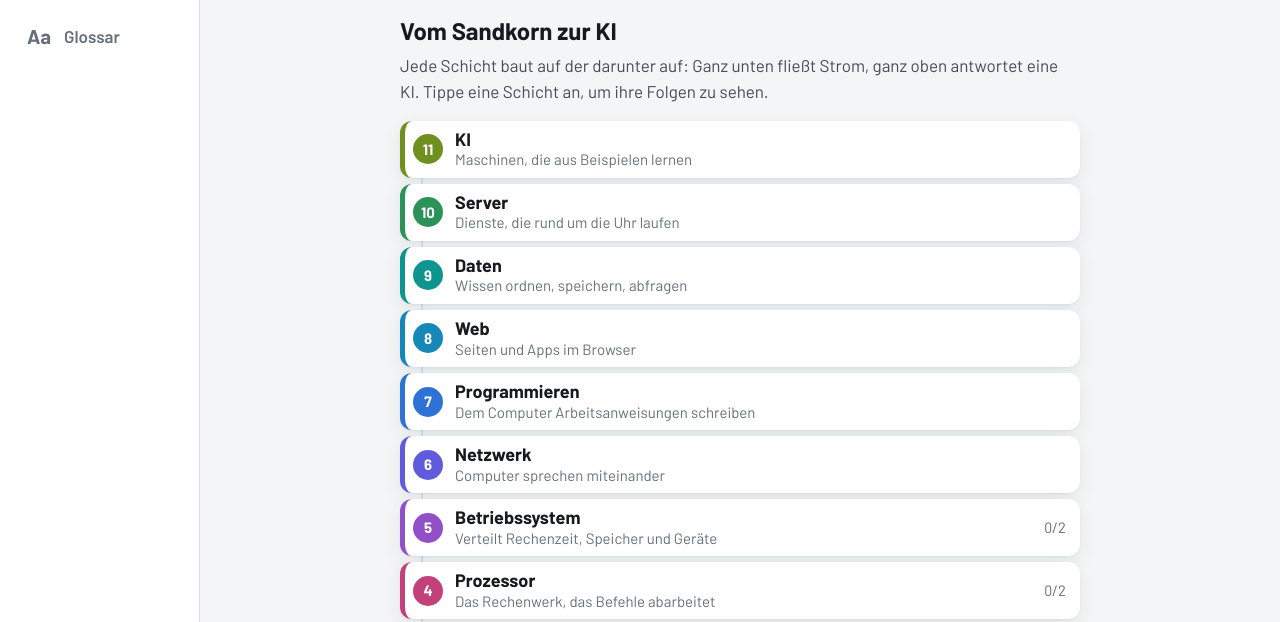
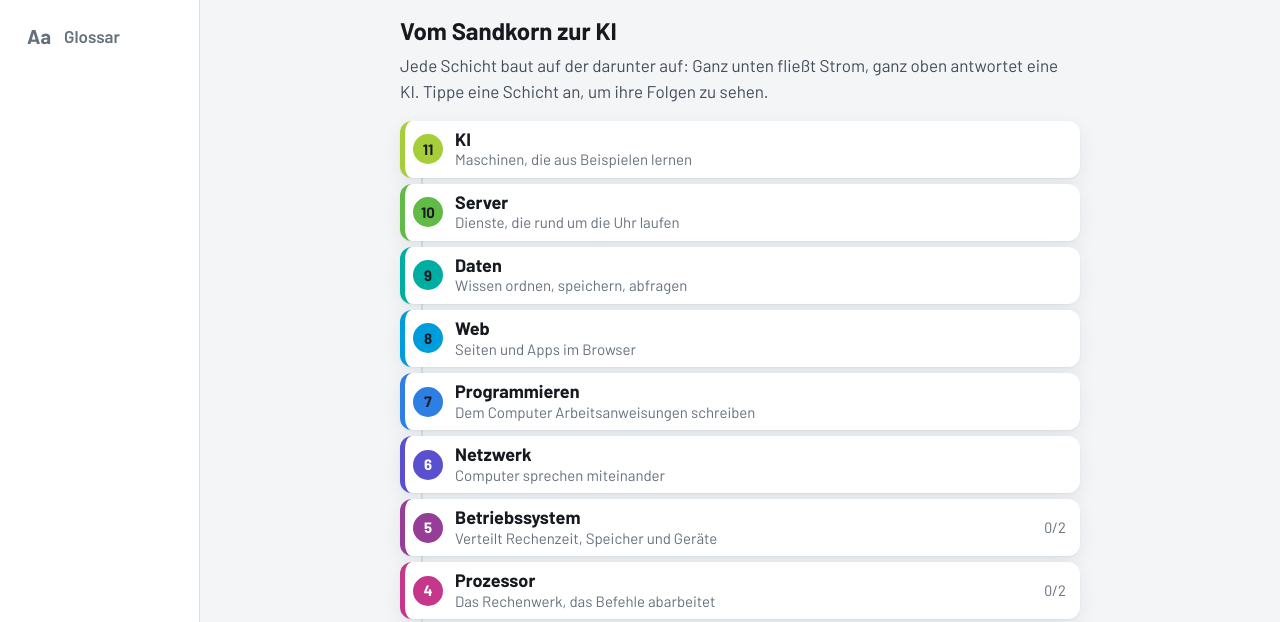
Before and after one commit to philipauras/it-trainer, a website with bundled scripts: page index.html in a window 1280 px wide. Shown: the part 116-738 px from the top of the page. Built offline with nearby package versions, Linux system fonts and the light colour scheme.

Commit message:
Schicht-Farben frischer (nach altem Apple-Regenbogen), Schrift auf Schicht-Farben automatisch dunkel/weiß
Co-Authored-By: Claude Opus 5.5 <noreply@anthropic.com>

```diff
--- a/config.json
+++ b/config.json
@@ -20,17 +20,17 @@
     { "id": "meister", "titel": "Vertiefung", "beschreibung": "Daten, Server und KI – eigene Systeme bauen und betreiben." }
   ],
   "schichten": [
-    { "id": "strom", "titel": "Strom", "kurz": "Elektronen tragen Ja und Nein", "farbe": "#d99a0b" },
-    { "id": "transistor", "titel": "Transistor", "kurz": "Schalter ohne bewegliche Teile", "farbe": "#e0761f" },
-    { "id": "logik", "titel": "Logik", "kurz": "UND, ODER, NICHT – Rechnen mit Schaltern", "farbe": "#d4504a" },
-    { "id": "prozessor", "titel": "Prozessor", "kurz": "Das Rechenwerk, das Befehle abarbeitet", "farbe": "#c2417a" },
-    { "id": "betriebssystem", "titel": "Betriebssystem", "kurz": "Verteilt Rechenzeit, Speicher und Geräte", "farbe": "#9150c8" },
-    { "id": "netzwerk", "titel": "Netzwerk", "kurz": "Computer sprechen miteinander", "farbe": "#5f5bdc" },
-    { "id": "programmieren", "titel": "Programmieren", "kurz": "Dem Computer Arbeitsanweisungen schreiben", "farbe": "#2f72d6" },
-    { "id": "web", "titel": "Web", "kurz": "Seiten und Apps im Browser", "farbe": "#1688b8" },
-    { "id": "daten", "titel": "Daten", "kurz": "Wissen ordnen, speichern, abfragen", "farbe": "#0f9590" },
-    { "id": "server", "titel": "Server", "kurz": "Dienste, die rund um die Uhr laufen", "farbe": "#2b935a" },
-    { "id": "ki", "titel": "KI", "kurz": "Maschinen, die aus Beispielen lernen", "farbe": "#6f8f1f" }
+    { "id": "strom", "titel": "Strom", "kurz": "Elektronen tragen Ja und Nein", "farbe": "#fdb827" },
+    { "id": "transistor", "titel": "Transistor", "kurz": "Schalter ohne bewegliche Teile", "farbe": "#f5821f" },
+    { "id": "logik", "titel": "Logik", "kurz": "UND, ODER, NICHT – Rechnen mit Schaltern", "farbe": "#e03a3e" },
+    { "id": "prozessor", "titel": "Prozessor", "kurz": "Das Rechenwerk, das Befehle abarbeitet", "farbe": "#c4378a" },
+    { "id": "betriebssystem", "titel": "Betriebssystem", "kurz": "Verteilt Rechenzeit, Speicher und Geräte", "farbe": "#963d97" },
+    { "id": "netzwerk", "titel": "Netzwerk", "kurz": "Computer sprechen miteinander", "farbe": "#5a4fcf" },
+    { "id": "programmieren", "titel": "Programmieren", "kurz": "Dem Computer Arbeitsanweisungen schreiben", "farbe": "#2d7fe3" },
+    { "id": "web", "titel": "Web", "kurz": "Seiten und Apps im Browser", "farbe": "#009ddc" },
+    { "id": "daten", "titel": "Daten", "kurz": "Wissen ordnen, speichern, abfragen", "farbe": "#00ada3" },
+    { "id": "server", "titel": "Server", "kurz": "Dienste, die rund um die Uhr laufen", "farbe": "#61bb46" },
+    { "id": "ki", "titel": "KI", "kurz": "Maschinen, die aus Beispielen lernen", "farbe": "#a6ce39" }
   ],
   "staffeln": [
     {
--- a/css/app.css
+++ b/css/app.css
@@ -117,17 +117,17 @@ img, svg { max-width: 100%; }
 .schicht-kopf::-webkit-details-marker { display: none; }
 .schicht-nr {
   flex: none; display: grid; place-items: center; width: 30px; height: 30px; border-radius: 50%;
-  background: var(--s-farbe); color: #fff; font-weight: 700; font-size: 15px;
+  background: var(--s-farbe); color: var(--s-schrift, #fff); font-weight: 700; font-size: 15px;
 }
 .schicht-name { display: flex; flex-direction: column; min-width: 0; flex: 1; }
 .schicht-name strong { font-size: 18px; line-height: 1.2; }
 .schicht-kurz { font-size: 15px; color: var(--c-text-3); line-height: 1.3; }
 .schicht-stand { font-size: 15px; color: var(--c-text-3); font-variant-numeric: tabular-nums; }
-.hier-marke { flex: none; padding: 3px 10px; border-radius: 99px; background: var(--s-farbe); color: #fff; font-size: 15px; font-weight: 700; }
+.hier-marke { flex: none; padding: 3px 10px; border-radius: 99px; background: var(--s-farbe); color: var(--s-schrift, #fff); font-size: 15px; font-weight: 700; }
 .schicht-hier { box-shadow: 0 0 0 2px var(--s-farbe), var(--schatten); }
 .schicht-fertig .schicht-nr::after { content: "✓"; position: absolute; }
 .schicht-fertig .schicht-nr { color: transparent; position: relative; }
-.schicht-fertig .schicht-nr::after { color: #fff; }
+.schicht-fertig .schicht-nr::after { color: var(--s-schrift, #fff); }
 .schicht-inhalt { padding: 0 14px 14px 50px; }
 .schicht-folgt { margin: 0; color: var(--c-text-3); font-size: 15px; }
 .schicht-folgen { list-style: none; margin: 10px 0 0; padding: 0; display: grid; gap: 4px; }
--- a/js/kern/thema.js
+++ b/js/kern/thema.js
@@ -19,3 +19,12 @@ export function wendeThemaAn(farben, wahl = 'auto') {
 export function folgeSystem(farben, wahlAbfragen) {
   dunkelMedia.addEventListener('change', () => wendeThemaAn(farben, wahlAbfragen()));
 }
+
+// Lesbare Schriftfarbe auf einer Hintergrundfarbe (z. B. Schicht-Farbe): dunkel auf hellen, weiß auf dunklen Farben.
+// Wählt, was nach WCAG den höheren Kontrast ergibt.
+export function schriftAuf(hex) {
+  const kanal = (i) => { const c = parseInt(hex.slice(i, i + 2), 16) / 255; return c <= 0.03928 ? c / 12.92 : ((c + 0.055) / 1.055) ** 2.4; };
+  const l = 0.2126 * kanal(1) + 0.7152 * kanal(3) + 0.0722 * kanal(5);
+  const DUNKEL = 0.0137;  // Luminanz von #1a1d24
+  return (1.05 / (l + 0.05)) >= ((l + 0.05) / (DUNKEL + 0.05)) ? '#fff' : '#1a1d24';
+}
--- a/js/ui/start.js
+++ b/js/ui/start.js
@@ -2,6 +2,7 @@
 import { el } from '../kern/dom.js';
 import { schichtStaende, aktuelleSchicht, istFertig, verfuegbar, folgenAnteil } from '../kern/fortschritt.js';
 import { ansichtSetzen, statusMarke, balken } from './bausteine.js';
+import { schriftAuf } from '../kern/thema.js';
 
 export function zeigeStart(ctx) {
   const { config, index, zustand } = ctx;
@@ -30,6 +31,7 @@ function schichtenKarte(ctx) {
     const fortschrittText = st.geplant ? `${st.fertig} von ${st.geplant} Folgen` : `Staffel ${st.staffeln.map((s) => s.symbol || s.nr).join(', ')} · folgt`;
     const details = el('details', { class: `schicht${offen ? ' schicht-hier' : ''}${st.fertig && st.fertig === st.geplant ? ' schicht-fertig' : ''}`, open: offen });
     details.style.setProperty('--s-farbe', st.schicht.farbe);
+    details.style.setProperty('--s-schrift', schriftAuf(st.schicht.farbe));
     details.append(
       el('summary', { class: 'schicht-kopf' }, [
         el('span', { class: 'schicht-nr', text: String(nr), 'aria-hidden': 'true' }),
```
